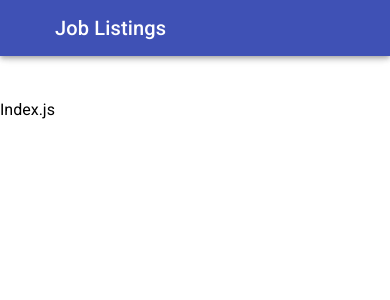
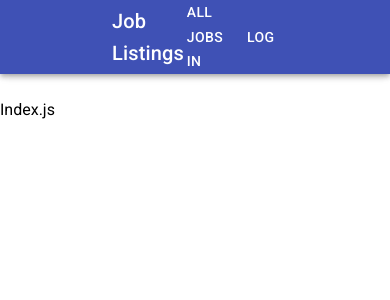
Before and after one commit to sn00k/joblistings, a Next.js app: page / in a window 390 px wide. Shown: the top 300 px of the page. Built offline with nearby package versions, Linux system fonts and the light colour scheme; no server answers.

Commit message:
fix responsiveness

```diff
--- a/components/Navbar.js
+++ b/components/Navbar.js
@@ -6,22 +6,20 @@ import toast from 'react-hot-toast'
 import { useAuth } from '../lib/hooks'
 
 const useStyles = makeStyles((theme) => ({
-  root: {
-    padding: '0 10vw'
+  toolbar: {
+    // TODO: adjust on < desktops
+    marginLeft: theme.spacing(12),
+    marginRight: theme.spacing(12)
   },
   homeLink: {
     flexGrow: 1
   },
-  toolbar: {
-    width: 928,
-    margin: '0 auto'
-  },
   links: {
     '& > * + *': {
       marginLeft: theme.spacing(3),
-    },
+    }
   }
-}))
+}));
 
 export default function Navbar() {
   const classes = useStyles()
@@ -38,7 +36,7 @@ export default function Navbar() {
 
   return (
     <nav>
-      <AppBar className={classes.root} position="fixed">
+      <AppBar position="fixed">
         <Toolbar className={classes.toolbar}>
           <Typography className={classes.homeLink} variant="h6" color="inherit">
             <Link href="/">
```
